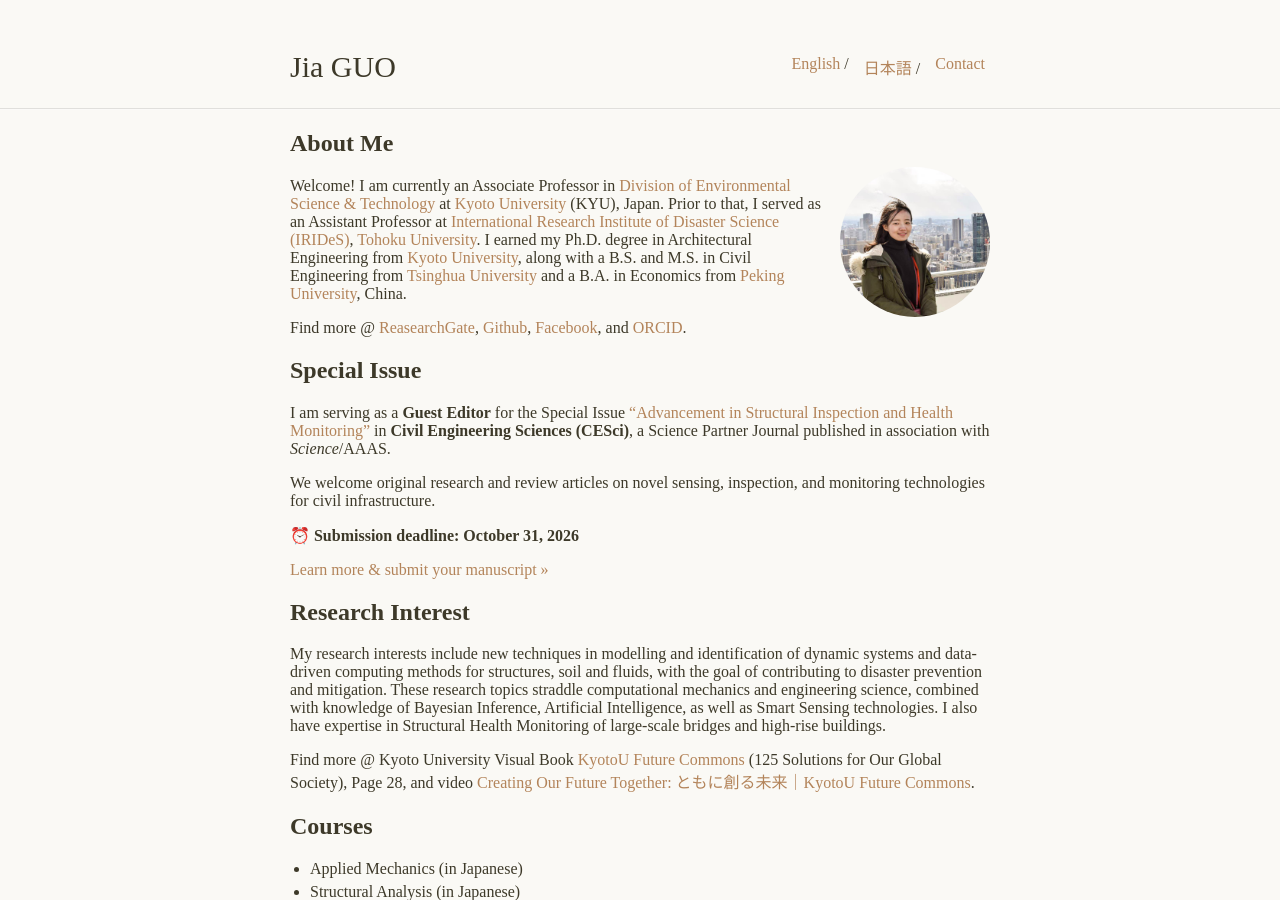
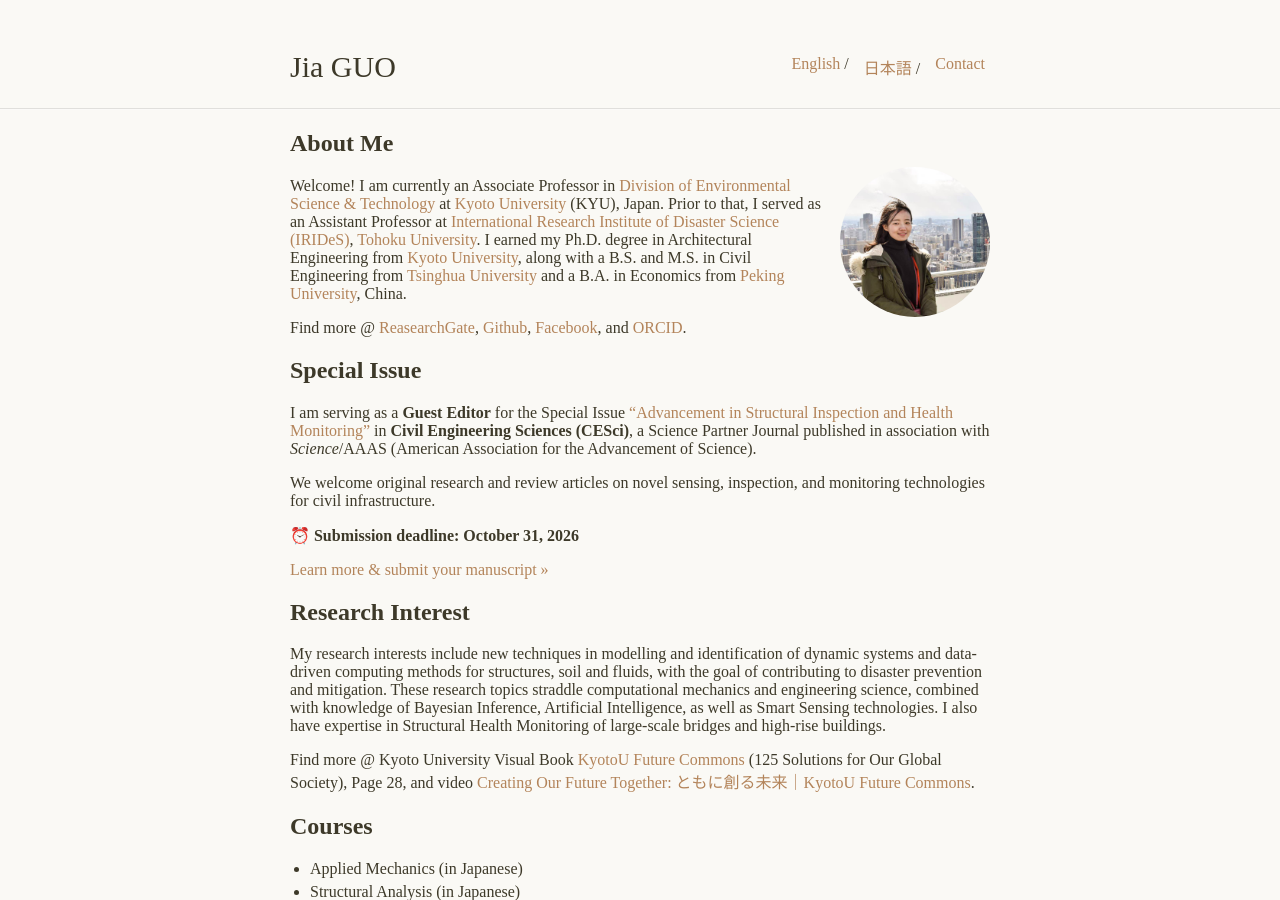
Before and after one commit to JiaGUOCV/JiaGUOCV.github.io, a Jekyll site: the page built from index.md, in a window 1280 px wide and 900 px high. Built offline with Jekyll 4.4.1, drawn with Linux system fonts in a browser that asks for light colours; our own code applies the rules of GitHub Pages for plain Markdown files.

Commit message:
Update index.md

```diff
--- a/index.md
+++ b/index.md
@@ -14,7 +14,7 @@ Find more @ [ReasearchGate](https://www.researchgate.net/profile/Jia-Guo-63), [G
 
 ## Special Issue
 
-I am serving as a **Guest Editor** for the Special Issue ["Advancement in Structural Inspection and Health Monitoring"](https://spj.science.org/page/cesci/si/advancement-structural-inspection-health-monitoring) in **Civil Engineering Sciences (CESci)**, a Science Partner Journal published in association with *Science*/AAAS.
+I am serving as a **Guest Editor** for the Special Issue ["Advancement in Structural Inspection and Health Monitoring"](https://spj.science.org/page/cesci/si/advancement-structural-inspection-health-monitoring) in **Civil Engineering Sciences (CESci)**, a Science Partner Journal published in association with *Science*/AAAS (American Association for the Advancement of Science).
 
 We welcome original research and review articles on novel sensing, inspection, and monitoring technologies for civil infrastructure.
 
```
